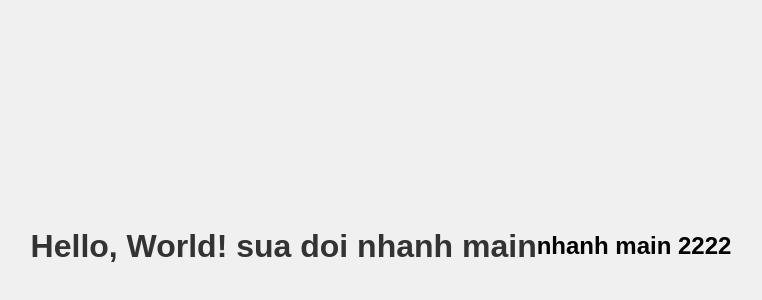
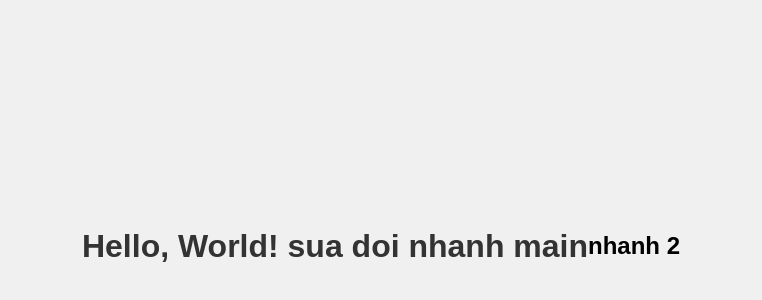
Before and after one commit to khapc2004/branch, a plain HTML site: page index.html in a window 1280 px wide. Shown: the part 154-454 px from the top of the page, without its empty margins (259-1021 px from the left). Drawn offline with Linux system fonts and the light colour scheme.

Commit message:
nhanh2 2nd

```diff
--- a/index.html
+++ b/index.html
@@ -21,6 +21,6 @@
   </head>
   <body>
     <h1>Hello, World! sua doi nhanh main</h1>
-    <h2>nhanh main 2222</h2>
+    <h2>nhanh 2</h2>
   </body>
 </html>
```
